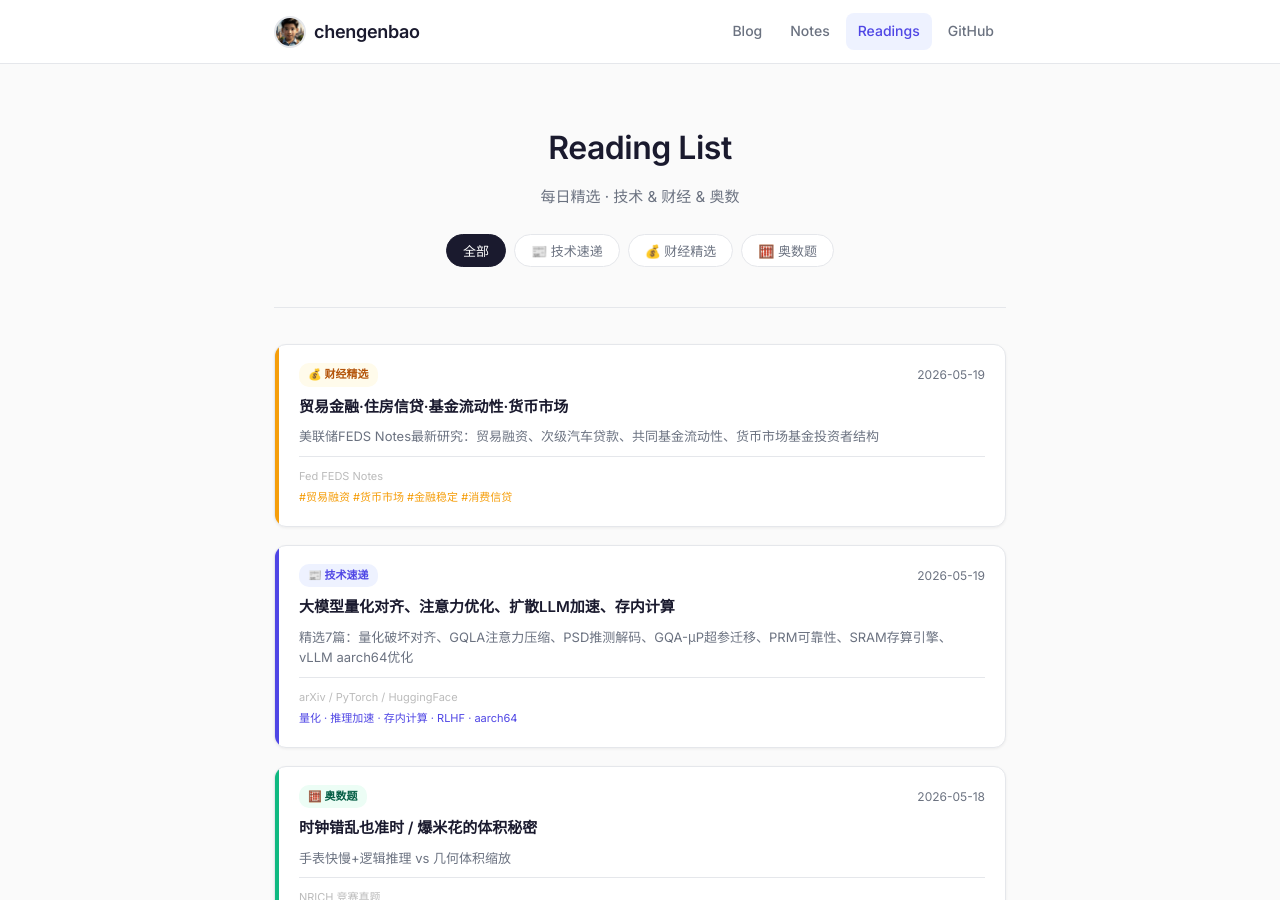
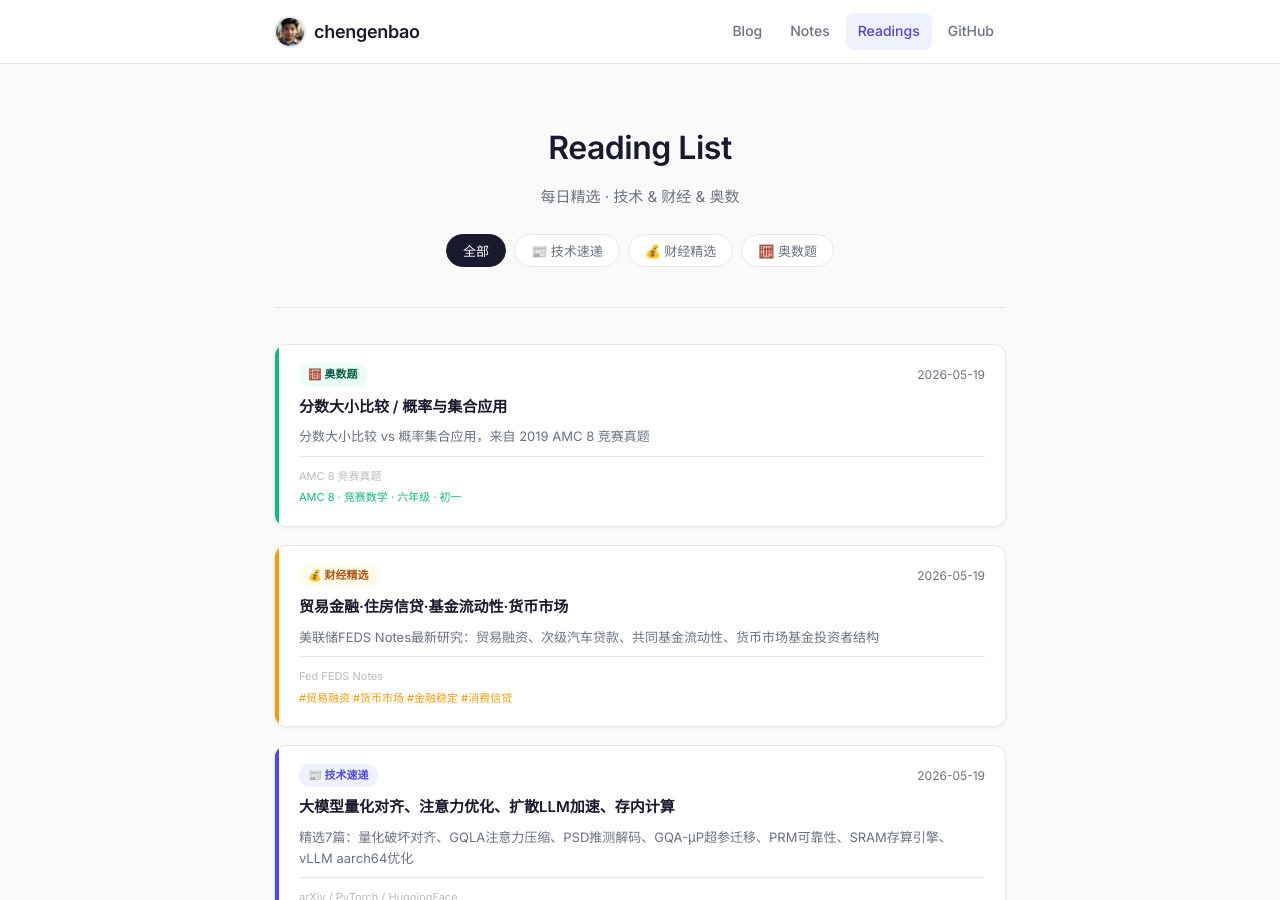
Before and after one commit to chengenbao/chengenbao.github.io, a Jekyll site: the page built from reading-list/index.md, in a window 1280 px wide and 900 px high. Built offline with Jekyll 4.4.1, drawn with Linux system fonts in a browser that asks for light colours.

Commit message:
add math card 2026-05-19

```diff
--- a/reading-list/index.md
+++ b/reading-list/index.md
@@ -18,6 +18,7 @@
   </div>
 
   <div class="rl-grid">
+<a class="rl-card math" href="/reading-list/2026-05-19-math/"><div class="rl-accent"></div><div class="rl-body"><div class="rl-top"><span class="rl-badge math">🧮 奥数题</span><time>2026-05-19</time></div><h2>分数大小比较 / 概率与集合应用</h2><p>分数大小比较 vs 概率集合应用，来自 2019 AMC 8 竞赛真题</p><div class="rl-meta"><span class="rl-source">AMC 8 竞赛真题</span><span class="rl-tags">AMC 8 · 竞赛数学 · 六年级 · 初一</span></div></div></a>
 <a class="rl-card finance" href="/reading-list/2026-05-19-finance-daily/">
   <div class="rl-accent"></div>
   <div class="rl-body">
```
